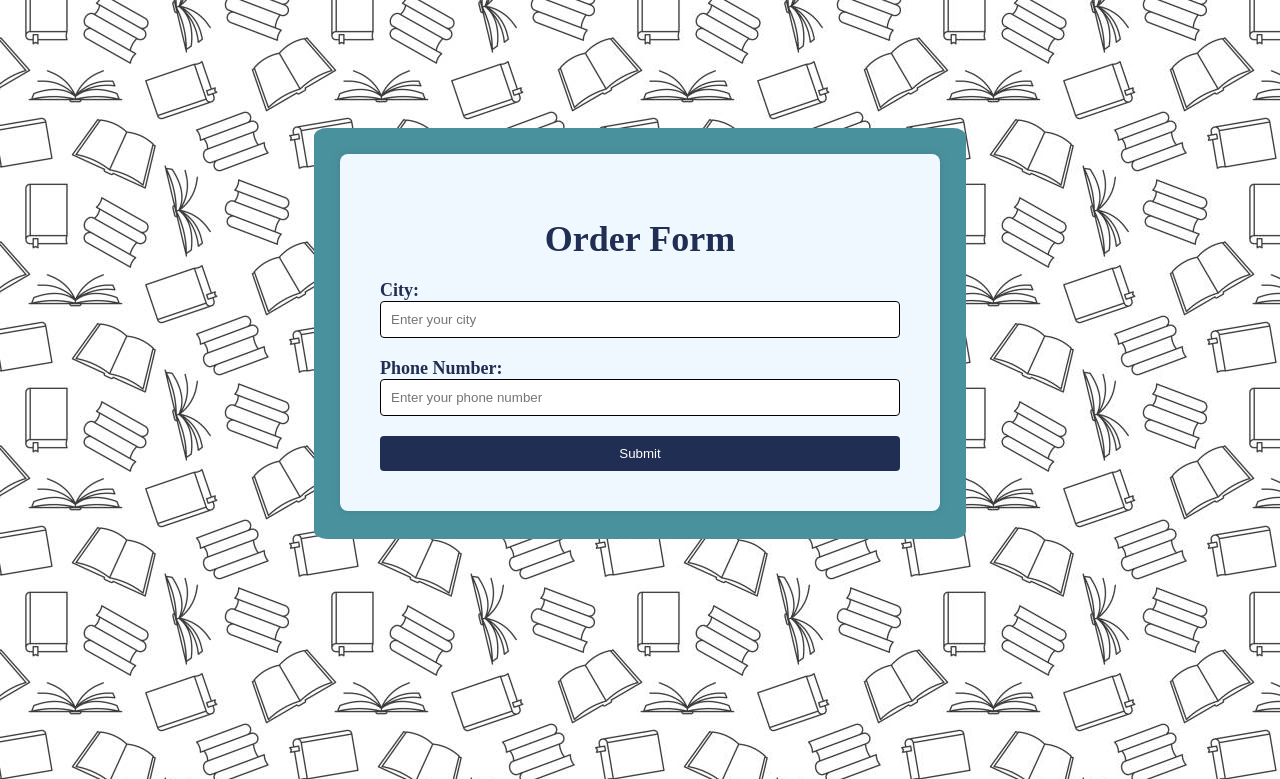
After one commit to nerminecheriaa/TP_PHP, a PHP site: page /order.php in a window 1280 px wide. The commit adds this page. Shown: the top 779 px of the page. Run offline with PHP 8.4, Linux system fonts and the light colour scheme.

Commit message:
order and some changes  fil cart (button order now)

```diff
--- /dev/null
+++ b/order.css
@@ -0,0 +1,129 @@
+.container {
+    padding: 40px;
+    background-color: aliceblue;
+    border-radius: 8px;
+    box-shadow: 0 0 10px rgba(0, 0, 0, 0.1);
+    height: auto;
+}
+
+#subcontainer {
+    padding: 2%;
+    margin-top: 10%;
+    margin-left: auto;
+    margin-right: auto;
+    width: 600px;
+    height: 360px;
+    background-color: #4A919E;
+    border-radius: 2%;
+}
+
+h1 {
+    text-align: center;
+    margin-bottom: 20px;
+}
+
+.form-group {
+    margin-bottom: 20px;
+}
+
+label {
+    display: block;
+    font-weight: bold;
+}
+
+input[type="text"],
+input[type="tel"] {
+    width: 100%;
+    padding: 10px;
+    border: 1px solid;
+    border-radius: 4px;
+    box-sizing: border-box;
+}
+
+button[type="submit"] {
+    width: 100%;
+    padding: 10px;
+    background-color: #212E53;
+    color: white;
+    border: none;
+    border-radius: 4px;
+    cursor: pointer;
+    transition: background-color 0.3s;
+}
+
+button[type="submit"]:hover {
+    background-color: #212E53;
+}
+
+#resultinsertion {
+    font-size: 30px;
+    color: black;
+    padding-left: 40%;
+    background-color: aliceblue;
+    margin-top: 2%;
+}
+
+body {
+    background-image: url(src/background.jpg);
+    color: #212E53;
+    height: 100%;
+    font-size: large;
+    margin: 0;
+}
+.main-header {
+    display: flex;
+    justify-content: space-between;
+    align-items: center;
+    background-color: #4A919E;
+    padding: 20px;
+    color: #fff;
+    height: 70px;
+}
+
+.main-header .logo img {
+    width: 140px;
+    height: 90px;
+}
+
+.main-header nav ul {
+    list-style-type: none;
+    margin: 0;
+    padding: 0;
+}
+
+.main-header nav ul li {
+    display: inline;
+    margin-right: 20px;
+}
+
+.main-header nav ul li a {
+    text-decoration: none;
+    color: #fff;
+}
+
+.main-header .user-actions a {
+    text-decoration: none;
+    color: #fff;
+    margin-left: 20px;
+}
+header{
+    margin: auto;
+}
+a{
+    font-size: 20px;
+    font-family: 'Courier New', Courier, monospace;
+}
+@media screen and (max-width: 600px) {
+    .main-header {
+        flex-direction: column;
+        align-items: flex-start;
+    }
+
+    .main-header .logo {
+        margin-bottom: 20px;
+    }
+
+    .main-header .user-actions {
+        margin-top: 20px;
+    }
+}
--- /dev/null
+++ b/order.php
@@ -0,0 +1,48 @@
+
+<!DOCTYPE html>
+<html lang="en">
+<head>
+    <meta charset="UTF-8">
+    <meta name="viewport" content="width=device-width, initial-scale=1.0">
+    <title>Order Form</title>
+    <link rel="stylesheet" href="order.css">
+</head>
+<body>
+    <div id="subcontainer">
+    <div class="container">
+        <h1>Order Form</h1>
+        <form action="classes/order.php" method="POST">
+            <div class="form-group">
+                <label for="city">City:</label>
+                <input type="text" id="city" name="city" placeholder="Enter your city" required>
+            </div>
+            <div class="form-group">
+                <label for="phone">Phone Number:</label>
+                <input type="tel" id="phone" name="phone" placeholder="Enter your phone number" required>
+            </div>
+
+            <?php
+// Check if the form is submitted
+if ($_SERVER["REQUEST_METHOD"] == "POST") {
+    if (isset($_POST['isbn']) && isset($_POST['quantity'])) {
+        $isbns = $_POST['isbn'];
+        $quantities = $_POST['quantity'];
+
+        // Loop through the arrays to create hidden input fields
+        foreach ($isbns as $isbn) {
+            echo "<input type='hidden' name='isbn[]' value='$isbn'>";
+        }
+        foreach ($quantities as $quantity) {
+            echo "<input type='hidden' name='quantity[]' value='$quantity'>";
+        }
+    }
+}
+?>
+
+            <button type="submit">Submit</button>
+
+        </form>
+    </div>
+    </div>
+</body>
+</html>
```
Also changed, not shown: cart.php (+22 -10 lines), classes/order.php (added, +87 -0 lines).
